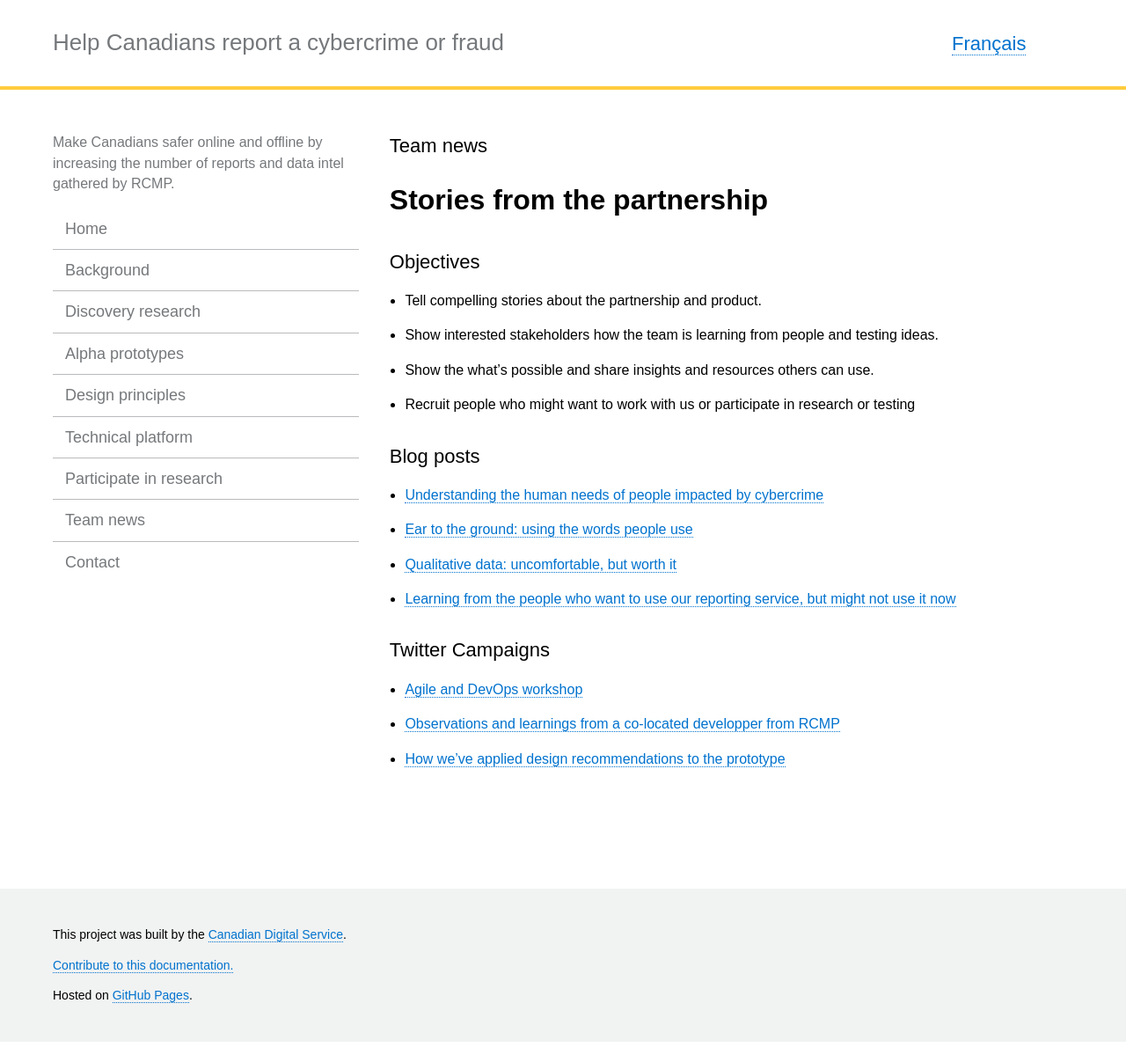
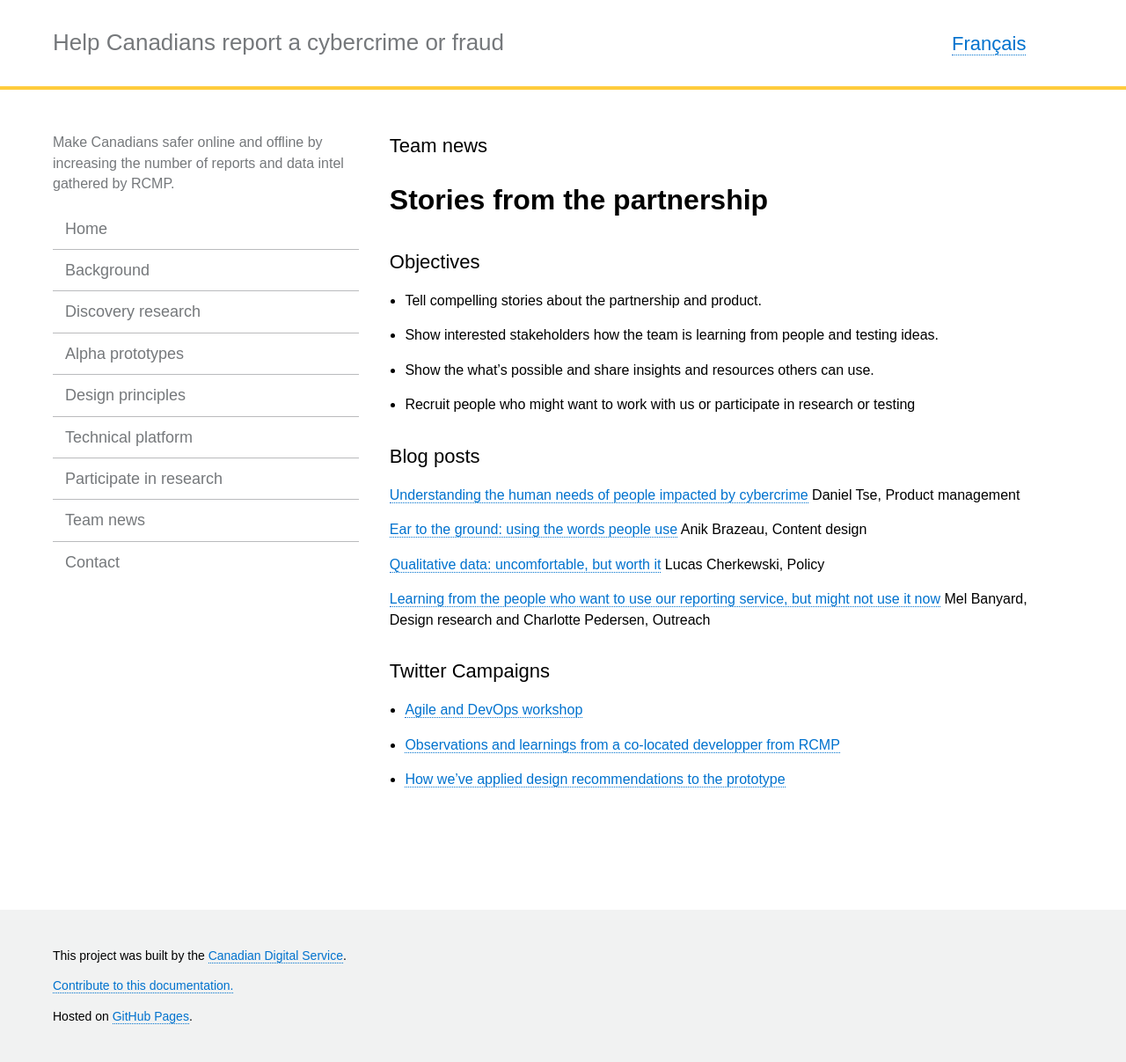
Before and after one commit to cds-snc/rcmp-report-a-cybercrime-alpha-documentation, a Jekyll site: the page built from _pages/en/team-news.md, in a window 1280 px wide. Shown: the whole page at 88% size. Built offline with Jekyll 4.4.1, drawn with Linux system fonts in a browser that asks for light colours; before the commit the page ends 1184 px from its top, so only the background shows below that.

Commit message:
Update team-news.md

```diff
--- a/_pages/en/team-news.md
+++ b/_pages/en/team-news.md
@@ -15,10 +15,18 @@ trans_url: "/nouvelles-dequipe/"
 * Recruit people who might want to work with us or participate in research or testing
 
 ## Blog posts
-* [Understanding the human needs of people impacted by cybercrime](https://digital.canada.ca/2019/05/06/understanding-the-human-needs-of-people-impacted-by-cybercrime/)
-* [Ear to the ground: using the words people use](https://digital.canada.ca/2019/06/06/ear-to-the-ground-using-the-words-people-use/)
-* [Qualitative data: uncomfortable, but worth it](https://digital.canada.ca/2019/07/11/qualitative-data-uncomfortable-but-worth-it/)
-* [Learning from the people who want to use our reporting service, but might not use it now](https://digital.canada.ca/2019/08/29/learning-from-the-people-who-want-to-use-our-reporting-service-but-might-not-use-it-now/)
+
+[Understanding the human needs of people impacted by cybercrime](https://digital.canada.ca/2019/05/06/understanding-the-human-needs-of-people-impacted-by-cybercrime/)
+Daniel Tse, Product management
+
+[Ear to the ground: using the words people use](https://digital.canada.ca/2019/06/06/ear-to-the-ground-using-the-words-people-use/)
+Anik Brazeau, Content design
+
+[Qualitative data: uncomfortable, but worth it](https://digital.canada.ca/2019/07/11/qualitative-data-uncomfortable-but-worth-it/)
+Lucas Cherkewski, Policy
+
+[Learning from the people who want to use our reporting service, but might not use it now](https://digital.canada.ca/2019/08/29/learning-from-the-people-who-want-to-use-our-reporting-service-but-might-not-use-it-now/)
+Mel Banyard, Design research and Charlotte Pedersen, Outreach
 
 ## Twitter Campaigns
 * [Agile and DevOps workshop](https://twitter.com/CDS_GC/status/1133728212708671488)
```
